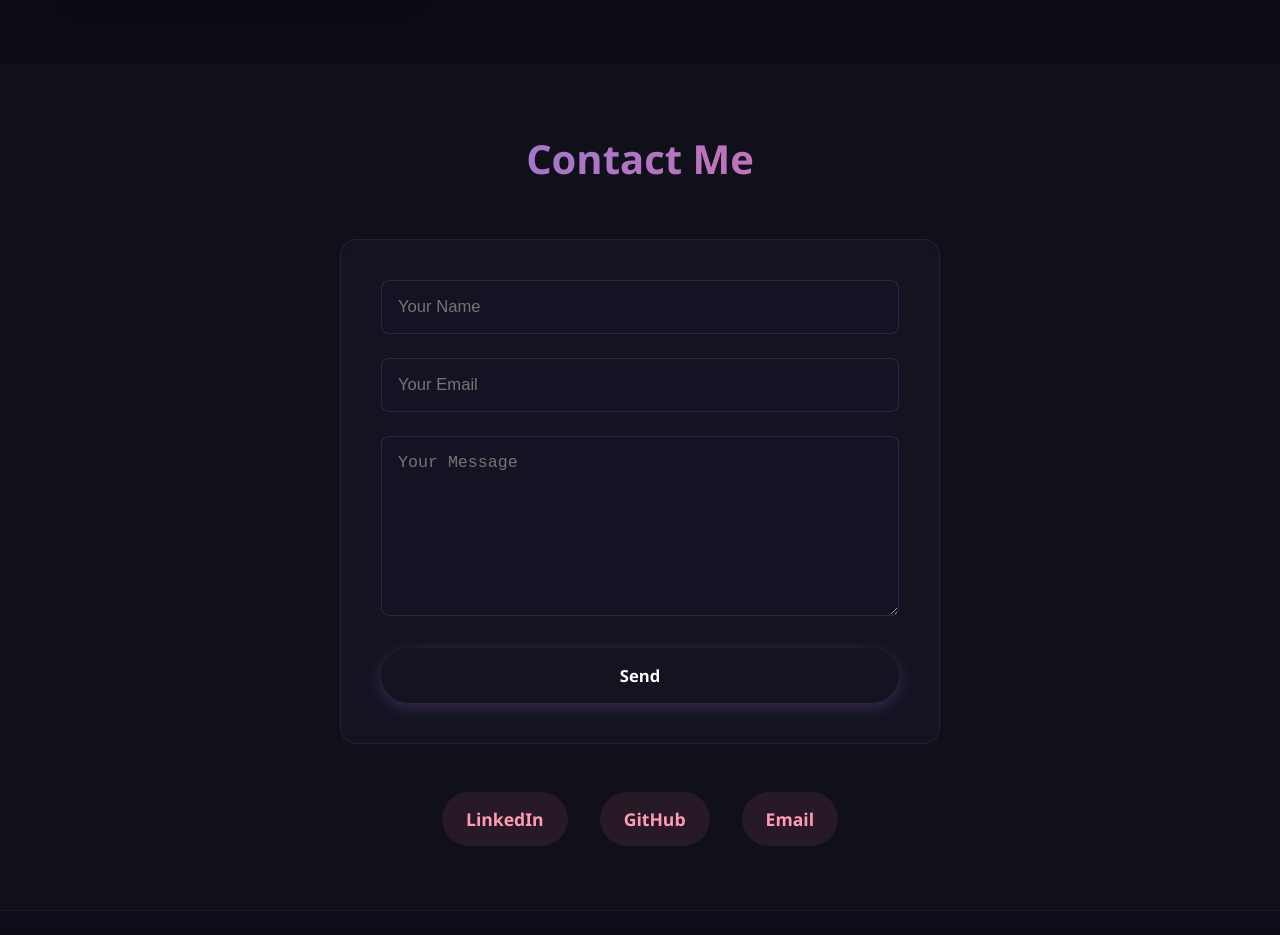
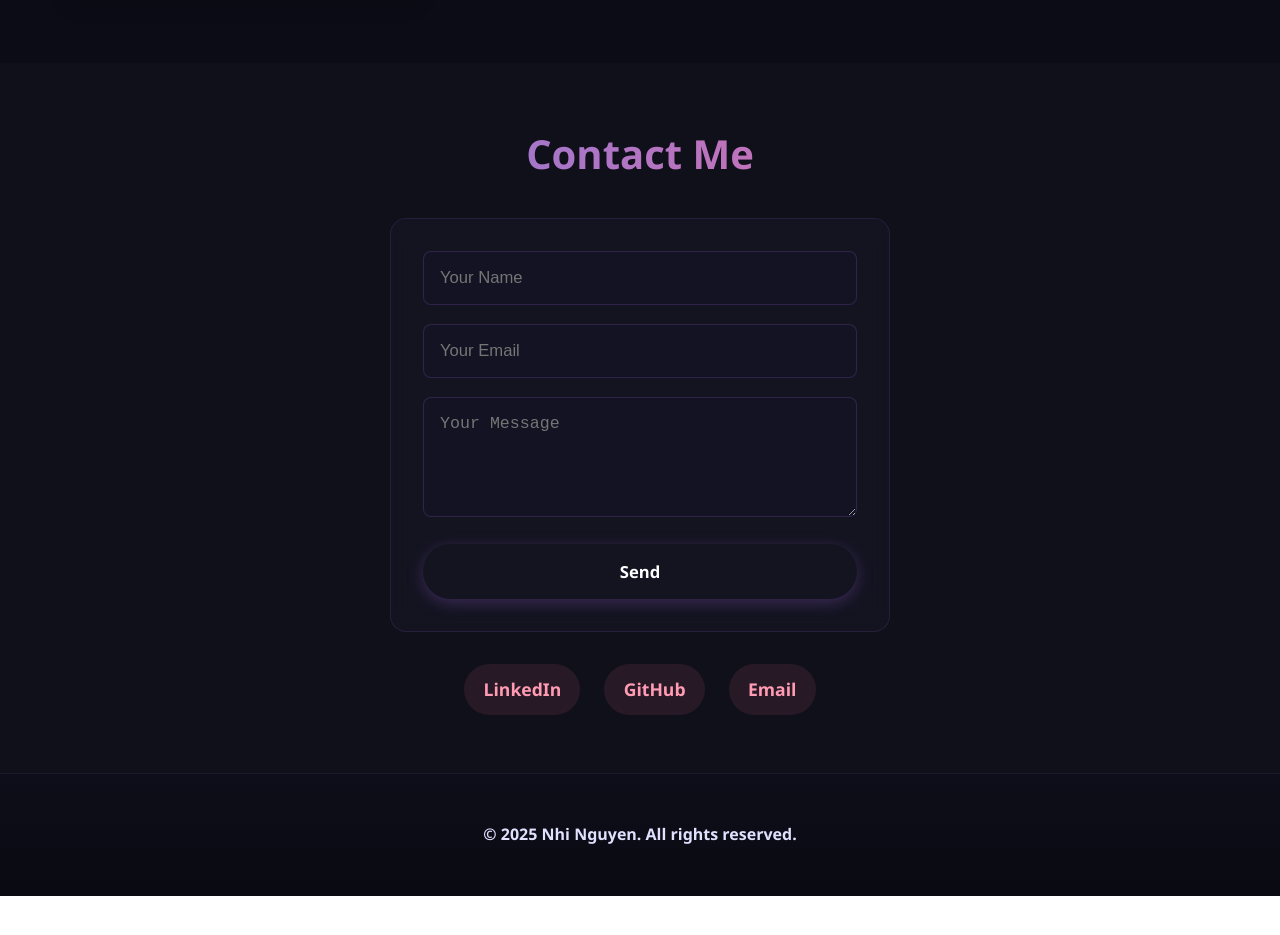
Before and after one commit to nhingnguyen/portfolio, a React (Vite) app in the folder frontend/: page / in a window 1280 px wide. Shown: the part 3075-4010 px from the top of the page. After the commit the page ends 3971 px from the top, so only its background shows below. Built offline with nearby package versions, Linux system fonts and the light colour scheme.

Commit message:
Update footer p color

```diff
--- a/frontend/src/components/Contact.css
+++ b/frontend/src/components/Contact.css
@@ -1,10 +1,15 @@
 #contact {
   background: #10101a;
+  min-height: calc(100vh - 90px);
+  display: flex;
+  flex-direction: column;
+  justify-content: center;
+  padding: 2rem 0;
 }
 
 #contact h2 {
   text-align: center;
-  margin-bottom: 3rem;
+  margin-bottom: 2rem;
   font-size: clamp(1.8rem, 4vw, 2.5rem);
   background: linear-gradient(90deg, #667eea, #ff6b9a);
   -webkit-background-clip: text;
@@ -13,10 +18,10 @@
 }
 
 .contact-form {
-  width: 90vw;
-  max-width: 600px;
+  width: 85vw;
+  max-width: 500px;
   margin: 0 auto;
-  padding: 2.5rem;
+  padding: 2rem;
   background: rgba(30, 30, 50, 0.3);
   backdrop-filter: blur(10px);
   border-radius: 16px;
@@ -27,7 +32,7 @@
 .contact-form textarea {
   width: 100%;
   padding: 1rem;
-  margin-bottom: 1.5rem;
+  margin-bottom: 1.2rem;
   background: rgba(20, 20, 40, 0.5);
   border: 1px solid rgba(118, 75, 162, 0.3);
   border-radius: 8px;
@@ -38,7 +43,7 @@
 }
 
 .contact-form textarea {
-  min-height: 180px;
+  min-height: 120px;
   resize: vertical;
 }
 
@@ -64,8 +69,8 @@
 .social-links {
   display: flex;
   justify-content: center;
-  gap: 2rem;
-  margin-top: 3rem;
+  gap: 1.5rem;
+  margin-top: 2rem;
 }
 
 .social-links a {
@@ -73,7 +78,7 @@
   text-decoration: none;
   font-weight: 600;
   font-size: clamp(0.9rem, 1.5vw, 1.1rem);
-  padding: 0.8rem 1.5rem;
+  padding: 0.7rem 1.2rem;
   border-radius: 50px;
   background: rgba(255, 107, 154, 0.1);
   transition: all 0.4s ease;
@@ -84,19 +89,19 @@
   color: #a18af8;
   transform: translateY(-3px);
 }
+
 .submit-message {
-  margin: 1.5rem auto 0;
-  padding: 1.2rem;
+  margin: 1.2rem auto 0;
+  padding: 1rem;
   border-radius: 8px;
   text-align: center;
-  font-size: 1.1rem;
+  font-size: 1rem;
   font-weight: 500;
   width: 90%;
   max-width: 500px;
   animation: fadeIn 0.4s ease-out;
-  color: #e0e0ff
+  color: #e0e0ff;
 }
-
 
 @keyframes fadeIn {
   from {
--- a/frontend/src/components/Footer.css
+++ b/frontend/src/components/Footer.css
@@ -9,10 +9,9 @@
 .footer p {
   margin: 0;
   font-size: clamp(0.8rem, 1.5vw, 1rem);
-  color: #b8b8d8;
+  color: #e0e0ff;
   background: var(--gradient-text);
   -webkit-background-clip: text;
   background-clip: text;
-  color: transparent;
   font-weight: 600;
 }
--- a/frontend/src/components/Footer.jsx
+++ b/frontend/src/components/Footer.jsx
@@ -4,7 +4,7 @@ import './Footer.css';
 const Footer = () => {
   return (
     <footer className="footer">
-      <p>© {new Date().getFullYear()} Your Name. All rights reserved.</p>
+      <p>© {new Date().getFullYear()} Nhi Nguyen. All rights reserved.</p>
     </footer>
   );
 };
```
